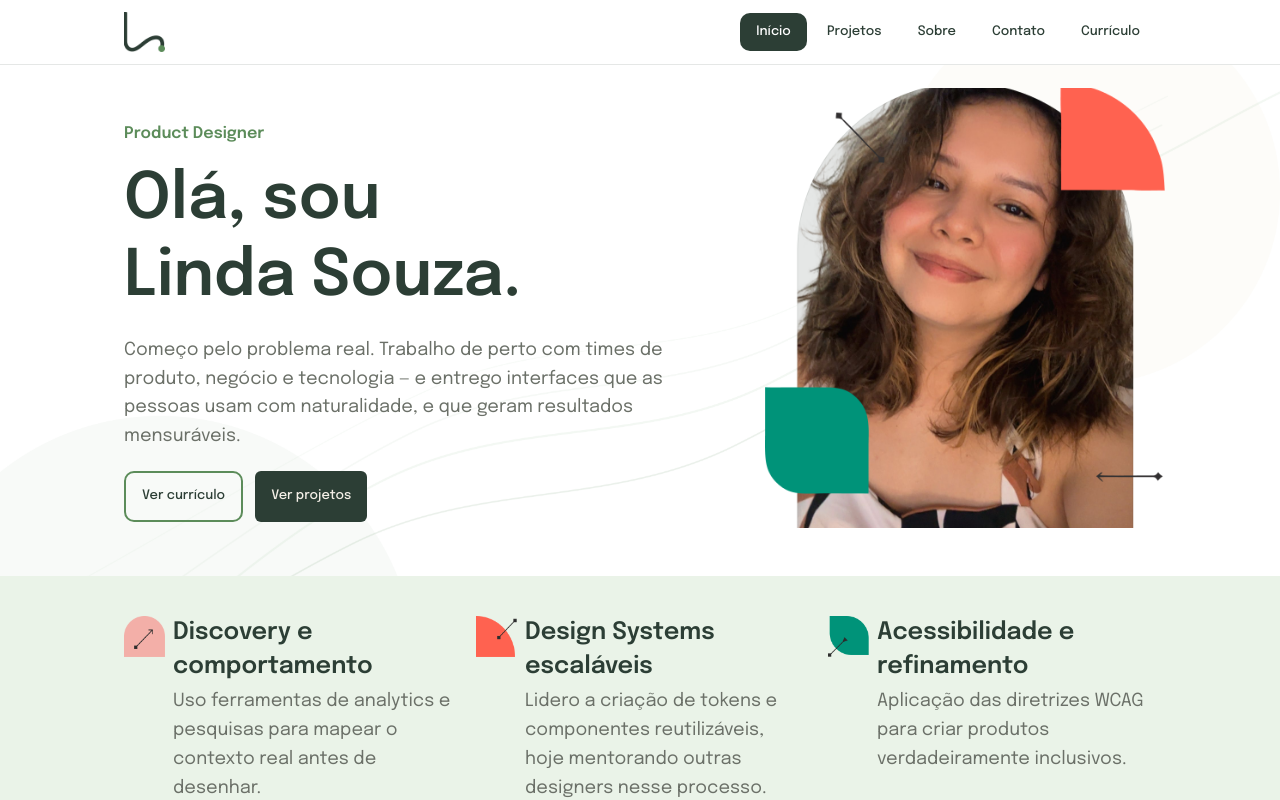
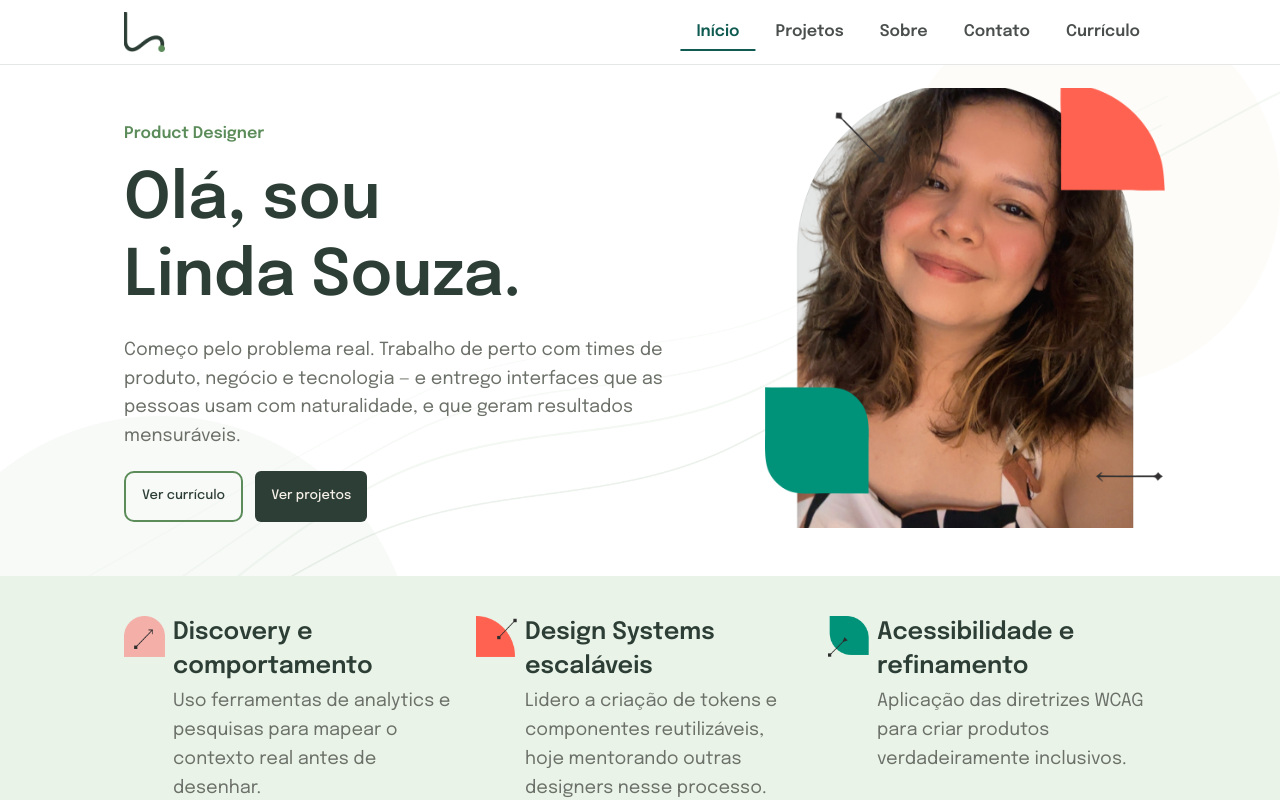
Before and after one commit to Agencia-Lumina-Digital/linda-hillary-port, a React (Vite) app: page / in a window 1280 px wide. Shown: the top 800 px of the page. Built offline with nearby package versions, Linux system fonts and the light colour scheme.

Commit message:
ref: nova estilização do navbar

```diff
--- a/package.json
+++ b/package.json
@@ -16,6 +16,8 @@
     "@emotion/styled": "^11.11.0",
     "@mui/icons-material": "^5.11.0",
     "@mui/material": "^5.11.0",
+    "aos": "^2.3.4",
+    "hover.css": "^2.3.2",
     "react": "^18.2.0",
     "react-dom": "^18.2.0"
   },
@@ -23,6 +25,7 @@
     "@testing-library/jest-dom": "^6.1.0",
     "@testing-library/react": "^14.0.0",
     "@testing-library/user-event": "^14.4.0",
+    "@types/aos": "^3.0.8",
     "@types/node": "^20.0.0",
     "@types/react": "^18.2.0",
     "@types/react-dom": "^18.2.0",
--- a/src/components/organisms/Navbar/Navbar.tsx
+++ b/src/components/organisms/Navbar/Navbar.tsx
@@ -1,5 +1,5 @@
 import { useState, useEffect } from 'react';
-import { AppBar, Box, Container, Toolbar, Typography, IconButton, Drawer, Stack } from '@mui/material';
+import { AppBar, Box, Container, Toolbar, Typography, IconButton, Drawer, Stack, Avatar } from '@mui/material';
 import { Button } from '../../atoms/Button/Button';
 import MenuIcon from '@mui/icons-material/Menu';
 import CloseIcon from '@mui/icons-material/Close';
@@ -117,27 +117,40 @@ export const Navbar = () => {
               const isActive = activeItem === item.id;
 
               return (
-                <Button
+                <Box
                   key={item.id}
-                  variant="ghost"
                   onClick={() => handleScroll(item.id)}
                   sx={{
-                    color: isActive ? tokens.colors.text.onBrand : tokens.colors.text.brand,
-                    backgroundColor: isActive ? tokens.colors.background.inverse : 'transparent',
-                    borderRadius: `${tokens.borderRadius.lg}px`,
+                    position: 'relative',
+                    cursor: 'pointer',
                     px: '16px',
-                    py: '8px',
-                    fontWeight: tokens.typography.fontWeight.medium,
+                    py: '12px',
+                    color: isActive ? 'rgba(15, 91, 82, 1)' : 'rgba(74, 79, 78, 1)',
+                    fontFamily: tokens.typography.fontFamily.display, // Epilogue
+                    fontWeight: 600, // SemiBold
+                    fontSize: '16px',
+                    transition: 'color 0.3s ease',
+                    '&::after': {
+                      content: '""',
+                      position: 'absolute',
+                      width: isActive ? '100%' : '0%',
+                      height: '2px',
+                      bottom: '4px', // Espaçamento logo abaixo do texto
+                      left: '50%',
+                      transform: 'translateX(-50%)',
+                      backgroundColor: 'rgba(15, 91, 82, 1)',
+                      transition: 'width 0.3s ease-in-out',
+                    },
                     '&:hover': {
-                      backgroundColor: isActive
-                        ? tokens.colors.background.inverse
-                        : 'rgba(0,0,0,0.04)',
-                      color: isActive ? tokens.colors.text.onBrand : tokens.colors.text.brand,
+                      color: 'rgba(15, 91, 82, 1)',
+                      '&::after': {
+                        width: '100%',
+                      }
                     }
                   }}
                 >
                   {item.label}
-                </Button>
+                </Box>
               );
             })}
           </Box>
```
Also changed, not shown: 1 other file (tests, documents, lock files or other folders).
